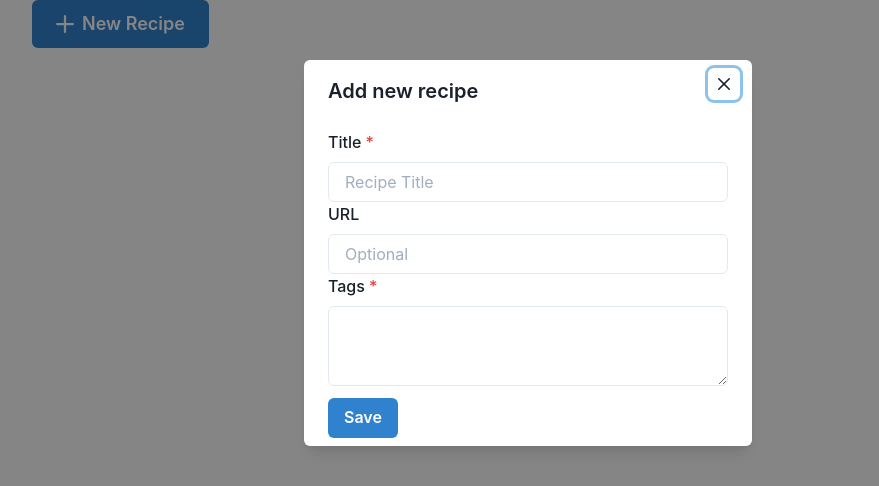
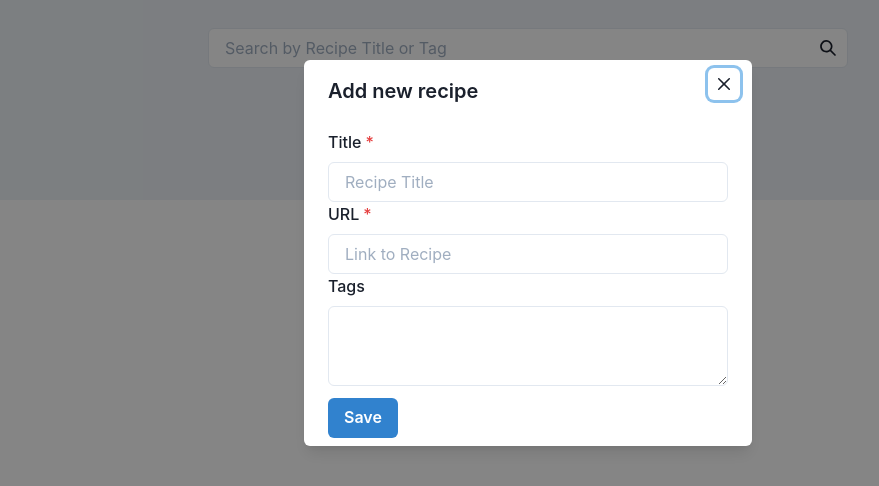
Before and after one commit to RuairidhCa/recipe-binder, a React (Create React App) app: page / in a window 1280 px wide. Both pictures are taken after a click on the button "New Recipe". Shown: the top 486 px of the page, without its empty margins (112-991 px from the left). Built offline with nearby package versions, Linux system fonts and the light colour scheme.

Commit message:
Added search/filter

```diff
--- a/src/App.tsx
+++ b/src/App.tsx
@@ -1,6 +1,5 @@
 import React, { createContext, useEffect, useState } from "react";
 
-import { Container } from "@chakra-ui/react";
 import { BrowserRouter as Router, Routes, Route } from "react-router-dom";
 
 import Recipe from "components/Recipe";
@@ -32,9 +31,6 @@ function App() {
   };
 
   return (
-    <Container
-      maxW={{ sm: "container.sm", md: "container.md", lg: "container.lg" }}
-    >
     <RecipeContext.Provider value={value}>
       <Router>
         <Routes>
@@ -46,7 +42,6 @@ function App() {
         </Routes>
       </Router>
     </RecipeContext.Provider>
-    </Container>
   );
 }
 
--- a/src/components/RecipeForm.tsx
+++ b/src/components/RecipeForm.tsx
@@ -56,11 +56,14 @@ function RecipeForm({ onClose, recipe }: IRecipeFormProps) {
         <FormLabel>Title</FormLabel>
         <Input placeholder="Recipe Title" defaultValue={recipe?.title} />
       </FormControl>
-      <FormControl id="url">
+      <FormControl id="url" isRequired>
         <FormLabel>URL</FormLabel>
-        <Input placeholder="Optional" defaultValue={recipe?.url || undefined} />
+        <Input
+          placeholder="Link to Recipe"
+          defaultValue={recipe?.url || undefined}
+        />
       </FormControl>
-      <FormControl id="tags" isRequired>
+      <FormControl id="tags">
         <FormLabel>Tags</FormLabel>
         <Textarea defaultValue={recipe?.tags.join("\r\n")} />
       </FormControl>
--- a/src/pages/Recipes.tsx
+++ b/src/pages/Recipes.tsx
@@ -1,4 +1,4 @@
-import React, { useContext } from "react";
+import React, { useContext, useState } from "react";
 
 import {
   Modal,
@@ -7,21 +7,57 @@ import {
   ModalHeader,
   ModalBody,
   ModalCloseButton,
+  useDisclosure,
+  Box,
   Button,
-  useDisclosure,
+  Container,
+  Input,
+  InputGroup,
+  InputRightElement,
   VStack,
 } from "@chakra-ui/react";
-import { AddIcon } from "@chakra-ui/icons";
+import { AddIcon, SearchIcon } from "@chakra-ui/icons";
 
 import RecipeCard from "components/RecipeCard";
 import RecipeForm from "components/RecipeForm";
 import { RecipeContext } from "App";
+import { Recipe } from "types/recipe";
 function Recipes() {
   const { recipes } = useContext(RecipeContext);
 
+  const [searchInput, setSearchInput] = useState<string>("");
+
   const { isOpen, onOpen, onClose } = useDisclosure();
+
+  function handleSearchInputChange(event: React.ChangeEvent<HTMLInputElement>) {
+    setSearchInput(event.target.value);
+  }
+
   return (
     <>
+      <Box
+        width="100vw"
+        height="25vh"
+        display="flex"
+        flexDirection="column"
+        alignItems="center"
+        justifyContent="space-around"
+        bg="gray.100"
+        mb="5"
+      >
+        <InputGroup spacing="3" maxW={["90vw", "70vw", "50vw"]}>
+          <Input
+            size="md"
+            bg="white"
+            placeholder="Search by Recipe Title or Tag"
+            value={searchInput}
+            onChange={handleSearchInputChange}
+          />
+          <InputRightElement
+            height="100%"
+            children={<SearchIcon color="grey.500" />}
+          />
+        </InputGroup>
         <Button
           size="lg"
           leftIcon={<AddIcon />}
@@ -30,9 +66,21 @@ function Recipes() {
         >
           New Recipe
         </Button>
-
+      </Box>
+      <Container
+        maxW={{ sm: "container.sm", md: "container.md", lg: "container.lg" }}
+      >
         <VStack align="stretch">
-        {recipes.map((recipe: any) => (
+          {recipes
+            .filter((recipe: Recipe) => {
+              return (
+                recipe.title.includes(searchInput) ||
+                recipe.tags.some((tag) => {
+                  return tag.includes(searchInput);
+                })
+              );
+            })
+            .map((recipe: any) => (
               <RecipeCard key={recipe.id} {...recipe} />
             ))}
         </VStack>
@@ -47,6 +95,7 @@ function Recipes() {
             </ModalBody>
           </ModalContent>
         </Modal>
+      </Container>
     </>
   );
 }
```
Lines whose indentation alone changed are shown as unchanged.
